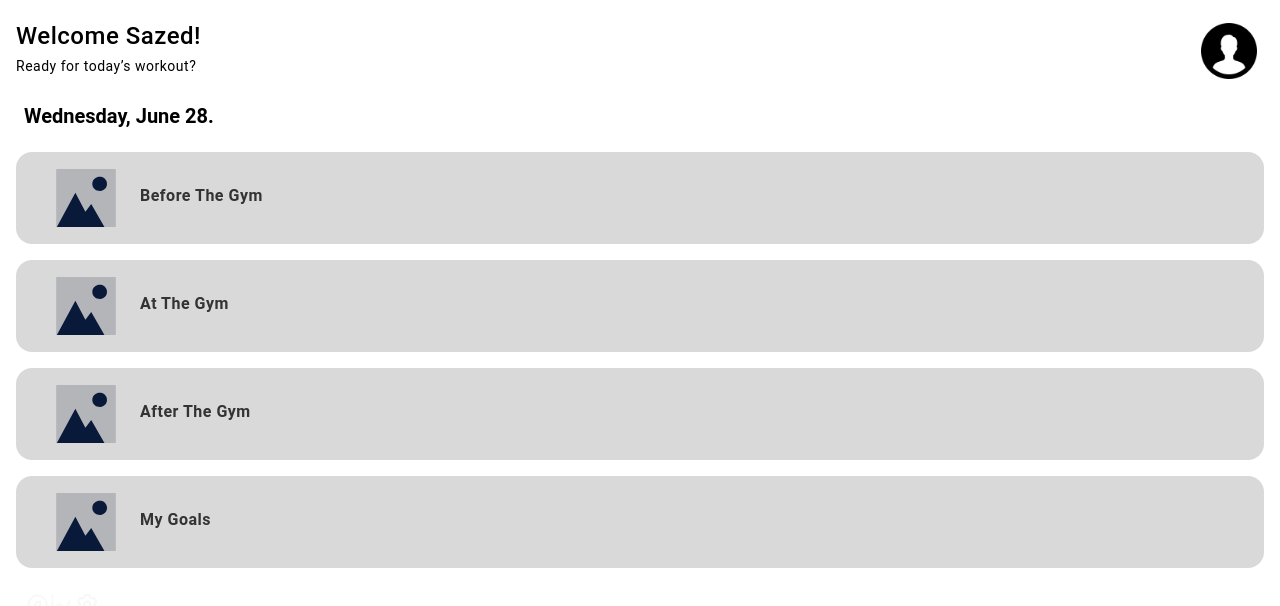
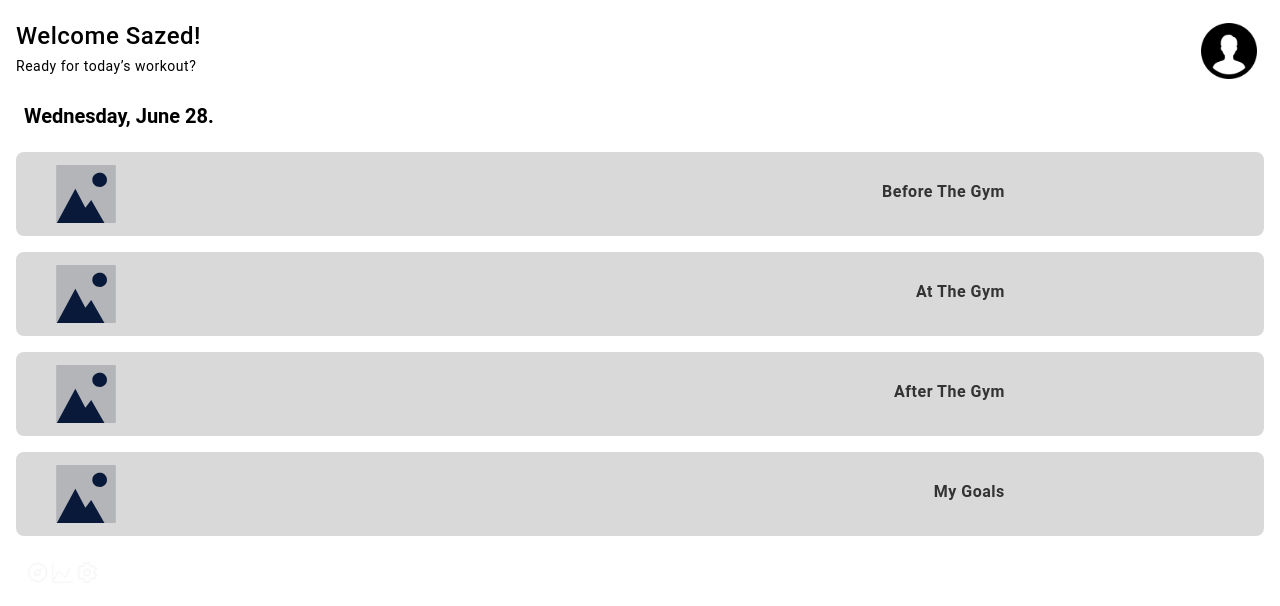
Before and after one commit to Colab20-Team-5/frontend, a Next.js app: page / in a window 1280 px wide. Shown: the top 606 px of the page. Built offline with nearby package versions, Linux system fonts and the light colour scheme.

Commit message:
Style the home page

```diff
--- a/src/stylesheets/components/_button.scss
+++ b/src/stylesheets/components/_button.scss
@@ -5,7 +5,7 @@
     &:visited {
         display: inline-block;
         border: none;
-        border-radius: $border-radius-lg;
+        border-radius: $border-radius-md;
         cursor: pointer;
         text-decoration: none;
         padding: $spacing-sm $spacing-md;
@@ -24,11 +24,11 @@
         .img-container {
             display: flex;
             align-items: center;
-            justify-content: flex-start;
-            width: 100%;
+            justify-content: space-between;
+            width: 80%;
 
             img {
-                margin: $margin-sm $margin-lg;
+                margin: $margin-xs $margin-lg;
             }
 
             p {
```
